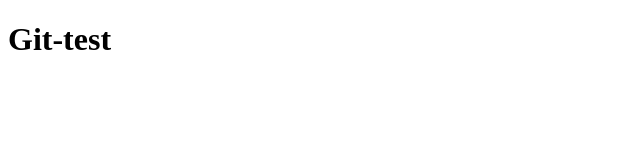
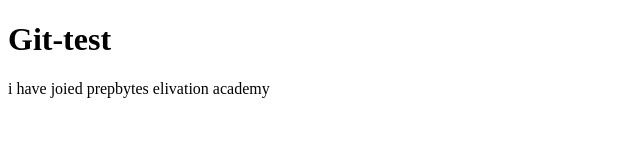
Before and after one commit to raavimanikanta/git-test, a plain HTML site: page index.html in a window 1280 px wide. Shown: the whole page, without its empty margins (0-640 px from the left). Drawn offline with Linux system fonts and the light colour scheme.

Commit message:
second changes

```diff
--- a/index.html
+++ b/index.html
@@ -8,5 +8,6 @@
 </head>
 <body>
     <h1>Git-test</h1>
+    <p>i have joied prepbytes elivation academy</p>
 </body>
 </html>
```
Also changed, not shown: files/file.html (added), images/text.html (added).
